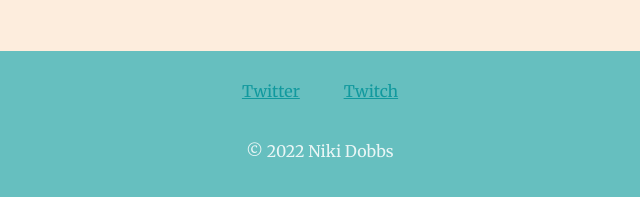
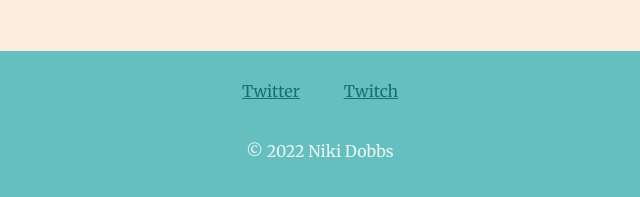
Before and after one commit to NikiDobbs/CSSPage, a plain HTML site: page index.html in a window 1280 px wide. Shown: the part 1705-1902 px from the top of the page, 320-960 px from the left. Drawn offline with Linux system fonts and the light colour scheme; a web font is replaced by a local one.

Commit message:
Update styles.css

```diff
--- a/css/styles.css
+++ b/css/styles.css
@@ -116,7 +116,7 @@ color: #40514E;
 }
 
 .footer-link {
-  color: #11999E;
+  color: #0f7275;
   padding: 20px;
 }
 
```
